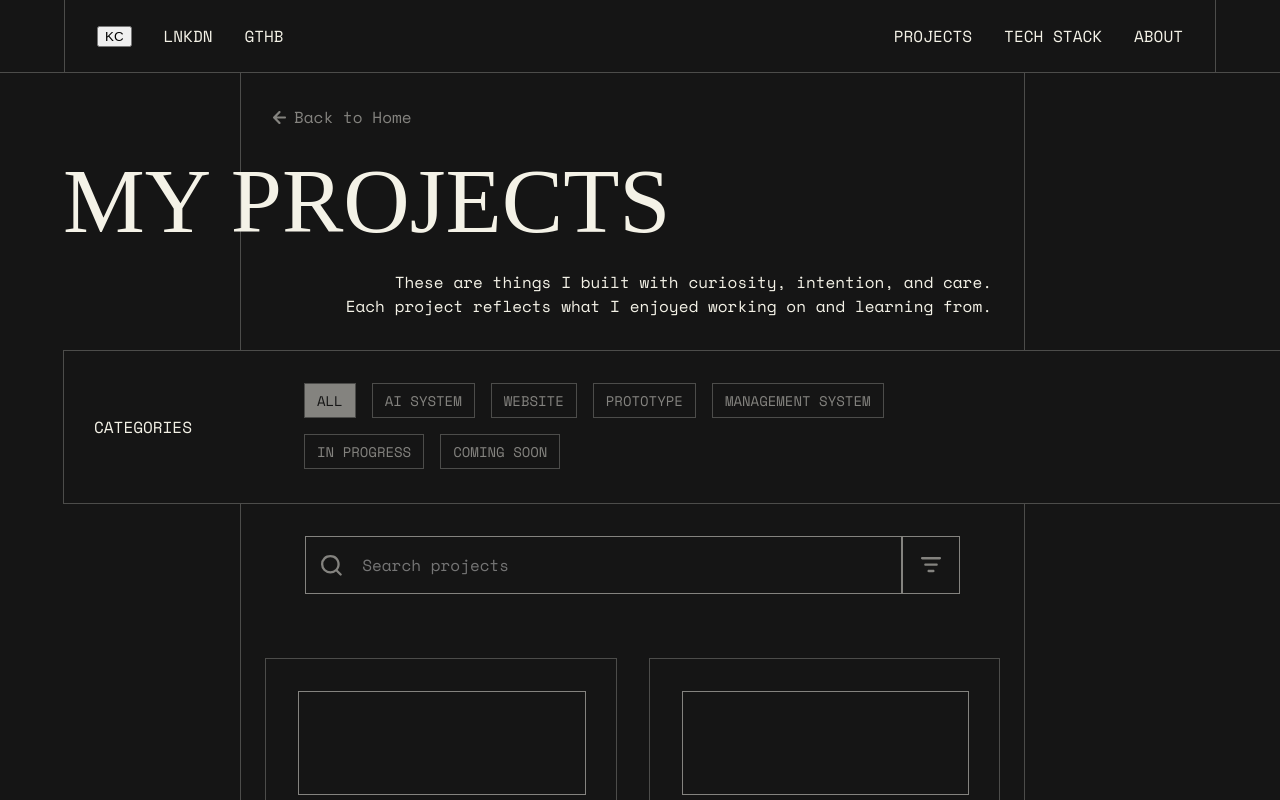
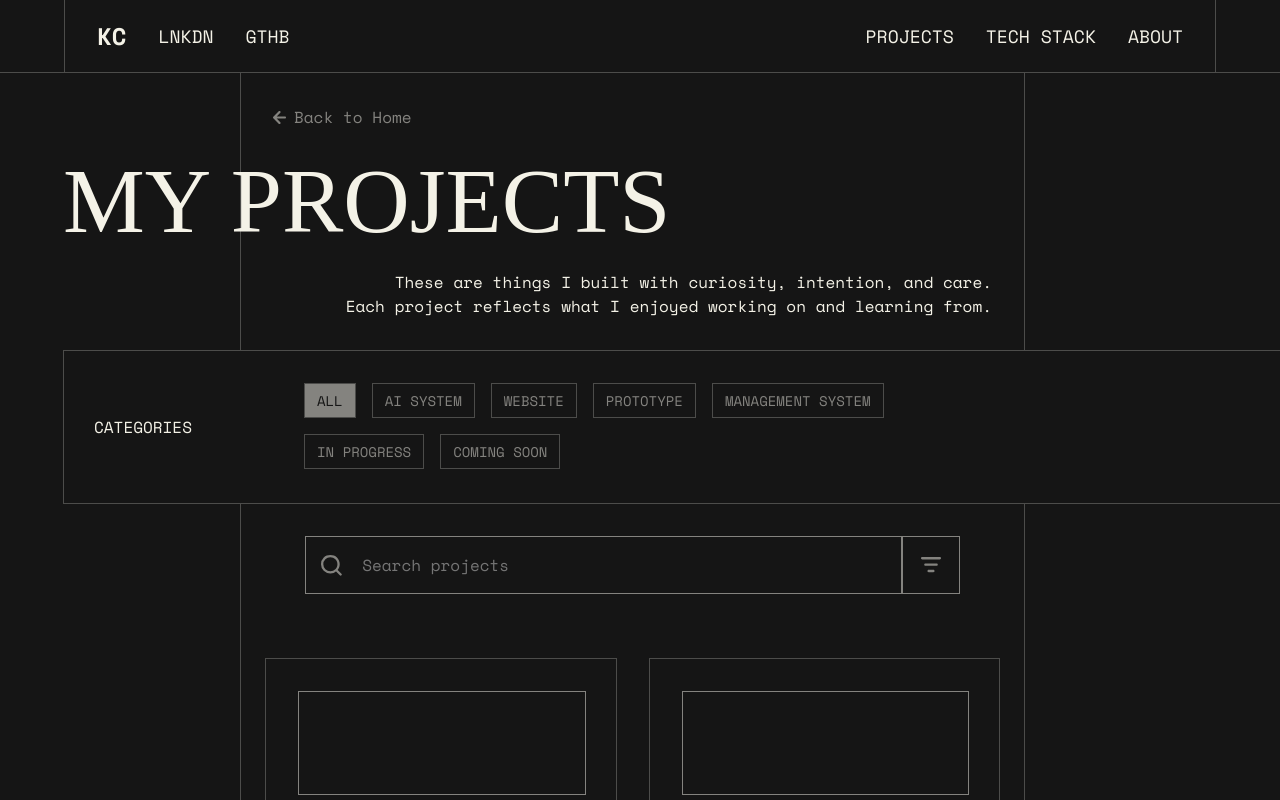
Before and after one commit to Cywem/Portfolio, a React (Vite) app: page /projects in a window 1280 px wide. Shown: the top 800 px of the page. Built offline with nearby package versions, Linux system fonts and the light colour scheme; a web font is replaced by a local one.

Commit message:
Enhance navigation and footer interactions with smooth scrolling and session storage management

```diff
--- a/src/components/Layout/Navigation.jsx
+++ b/src/components/Layout/Navigation.jsx
@@ -1,9 +1,12 @@
 import { useEffect, useState } from 'react';
+import { useNavigate, useLocation } from 'react-router-dom';
 import './navigation.css'
 import RevealText from '../UI/RevealText';
 
 const Navigation = () => {
   const [scrolled, setScrolled] = useState(false);
+  const navigate = useNavigate();
+  const location = useLocation();
 
   useEffect(() => {
     const handleScroll = () => {
@@ -14,11 +17,47 @@ const Navigation = () => {
     return () => window.removeEventListener('scroll', handleScroll);
   }, []);
 
+  const handleLogoClick = (e) => {
+    e.preventDefault();
+    // Clear saved scroll position
+    sessionStorage.removeItem('homeScrollPosition');
+    // If already on home, scroll to top
+    if (location.pathname === '/') {
+      window.scrollTo(0, 0);
+    } else {
+      // Navigate to home (will start at top)
+      navigate('/');
+    }
+  };
+
+  const handleSectionClick = (e, sectionId) => {
+    e.preventDefault();
+
+    // If on home page, just scroll to section
+    if (location.pathname === '/') {
+      const element = document.getElementById(sectionId);
+      if (element) {
+        element.scrollIntoView({ behavior: 'smooth' });
+      }
+    } else {
+      // Navigate to home first, then scroll to section
+      sessionStorage.removeItem('homeScrollPosition');
+      navigate('/');
+      // Wait for navigation and DOM to be ready
+      setTimeout(() => {
+        const element = document.getElementById(sectionId);
+        if (element) {
+          element.scrollIntoView({ behavior: 'smooth' });
+        }
+      }, 100);
+    }
+  };
+
   return (
     <nav className={`nav-bar ${scrolled ? 'scrolled' : ''}`} role="navigation" aria-label="Main Navigation">
       <div className="nav-container">
         <div className="nav-logo-social">
-          <button className="nav-logo" aria-label="site initials">
+          <button className="nav-logo" aria-label="Home" onClick={handleLogoClick}>
             KC
           </button>
           <a
@@ -47,9 +86,9 @@ const Navigation = () => {
           </a>
         </div>
         <div className="nav-pages">
-          <a href="#projects" className="page-link">PROJECTS</a>
-          <a href="#tech-stack" className="page-link">TECH STACK</a>
-          <a href="#about" className="page-link">ABOUT</a>
+          <a href="#projects" className="page-link" onClick={(e) => handleSectionClick(e, 'projects')}>PROJECTS</a>
+          <a href="#tech-stack" className="page-link" onClick={(e) => handleSectionClick(e, 'tech-stack')}>TECH STACK</a>
+          <a href="#about" className="page-link" onClick={(e) => handleSectionClick(e, 'about')}>ABOUT</a>
         </div>
       </div>
     </nav>
--- a/src/components/Layout/navigation.css
+++ b/src/components/Layout/navigation.css
@@ -43,11 +43,31 @@ a {
   border-right: 1px solid #4C4C4A;
 }
 
+.nav-logo{
+  font-family: "Space Mono", monospace;
+  font-size: 24px;
+  font-weight: 700;
+  color: #f4f2e7;
+  text-transform: uppercase;
+  cursor: pointer;
+  text-decoration: none;
+  background: none;
+  border: none;
+  padding: 0;
+  transition: opacity 0.2s ease;
+}
+
+
+
 .nav-logo-social{
   display: flex;
   justify-content: center;
   align-items: center;
   gap: 32px;
+
+  a {
+    font-size: 18px;
+  }
 }
 
 .nav-pages{
@@ -55,4 +75,8 @@ a {
   justify-content: center;
   align-items: center;
   gap: 32px;
+
+  a {
+    font-size: 18px;
+  }
 }
--- a/src/components/Sections/Footer.jsx
+++ b/src/components/Sections/Footer.jsx
@@ -37,7 +37,11 @@ const Footer = () => {
       <div className="header-footer">
         <div className='header-footer-container'>
           <div className='footer-title'>
-            <a href="/" onClick={() => window.location.reload()}>KENT CYREM</a>
+            <a href="/" onClick={(e) => {
+              e.preventDefault();
+              sessionStorage.removeItem('homeScrollPosition');
+              window.location.href = '/';
+            }}>KENT CYREM</a>
             <p>© 2026 | All rights reserved.</p>
           </div>
           <div className='footer-socials'>
--- a/src/components/Sections/footer.css
+++ b/src/components/Sections/footer.css
@@ -43,6 +43,13 @@
   text-transform: uppercase;
   cursor: pointer;
   text-decoration: none;
+  display: inline-block;
+  width: fit-content;
+  transition: opacity 0.2s ease;
+}
+
+.footer-title a:hover {
+  opacity: 0.7;
 }
 
 .footer-title p {
```
